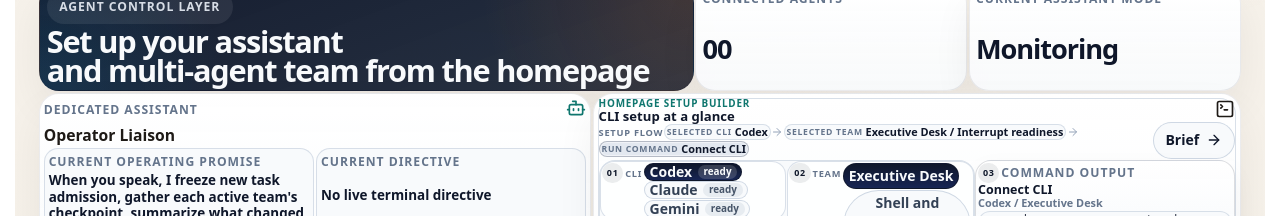
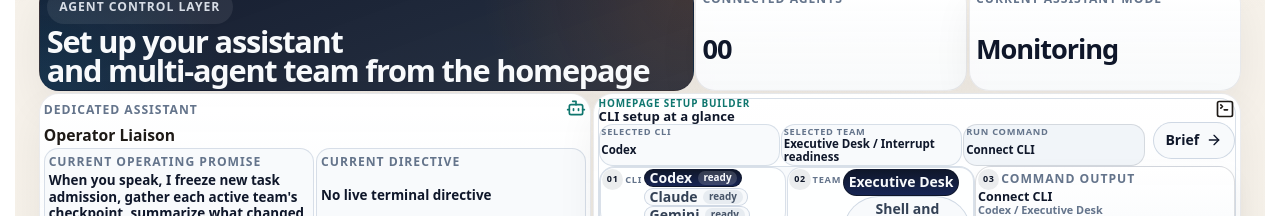
Before and after one commit to GongJae00/research-pages, a Next.js app in the folder apps/web/: page /en in a window 1280 px wide. Shown: the part 1580-1796 px from the top of the page. Built offline with nearby package versions, Linux system fonts and the light colour scheme; no server answers.

Commit message:
Autonomy batch 1620: shell-experience

```diff
--- a/apps/web/src/components/homepage-agent-control-section.tsx
+++ b/apps/web/src/components/homepage-agent-control-section.tsx
@@ -437,29 +437,22 @@ export function HomepageAgentControlSection({
                 </div>
                 {setupFlowDigest ? (
                   <div
-                    className={styles.setupScanLine}
+                    className={styles.setupScanGrid}
                     aria-label={copy.setupStepsLabel}
                     title={`${setupBuilderHint} ${getSetupFlowLabel(locale)}: ${setupFlowTitle}`}
                   >
-                    <span className={styles.setupFlowLabel}>{getSetupFlowLabel(locale)}</span>
-                    <span className={styles.setupScanItem}>
-                      <span className={styles.setupScanKey}>{copy.selectedCli}</span>
+                    <span className={styles.setupScanCell}>
+                      <span className={styles.setupFlowLabel}>{copy.selectedCli}</span>
                       <strong>{selectedProvider?.label ?? "-"}</strong>
                     </span>
-                    <span className={styles.sequenceArrow} aria-hidden="true">
-                      <ArrowRight size={12} />
-                    </span>
-                    <span className={styles.setupScanItem}>
-                      <span className={styles.setupScanKey}>{copy.selectedTeamLabel}</span>
+                    <span className={styles.setupScanCell}>
+                      <span className={styles.setupFlowLabel}>{copy.selectedTeamLabel}</span>
                       <strong>
                         {selectedTeam ? `${selectedTeam.name} / ${selectedTeam.lane}` : "-"}
                       </strong>
                     </span>
-                    <span className={styles.sequenceArrow} aria-hidden="true">
-                      <ArrowRight size={12} />
-                    </span>
-                    <span className={`${styles.setupScanItem} ${styles.setupScanItemAccent}`}>
-                      <span className={styles.setupScanKey}>{copy.runCommandLabel}</span>
+                    <span className={`${styles.setupScanCell} ${styles.setupScanCellAccent}`}>
+                      <span className={styles.setupFlowLabel}>{copy.runCommandLabel}</span>
                       <strong>{nextSetupCommand?.title ?? copy.setupCommand}</strong>
                     </span>
                   </div>
```
